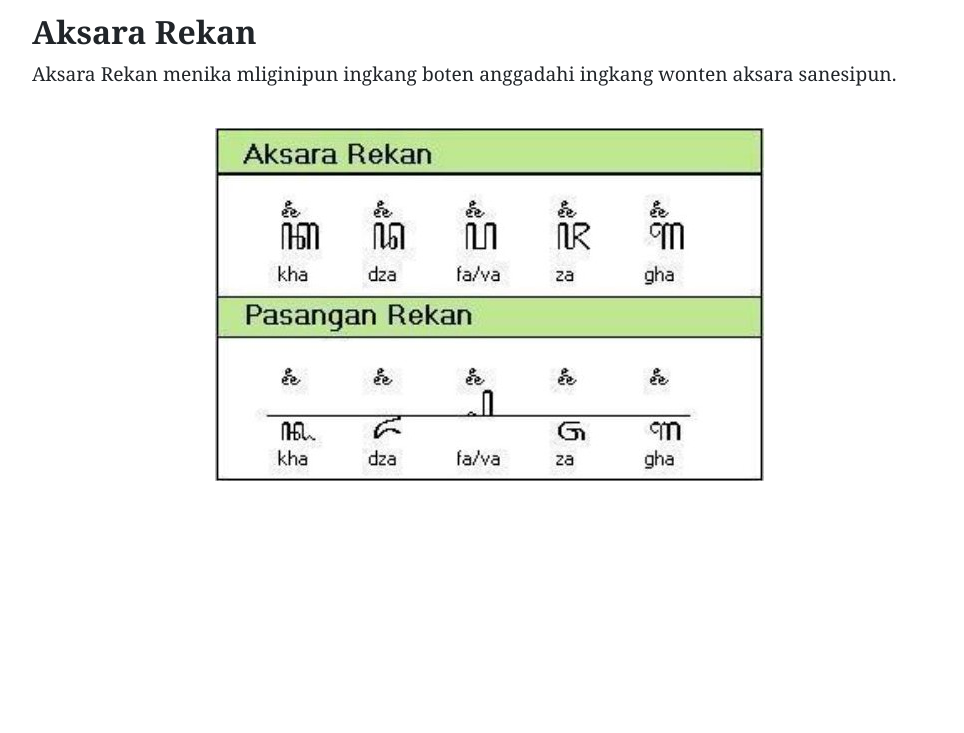
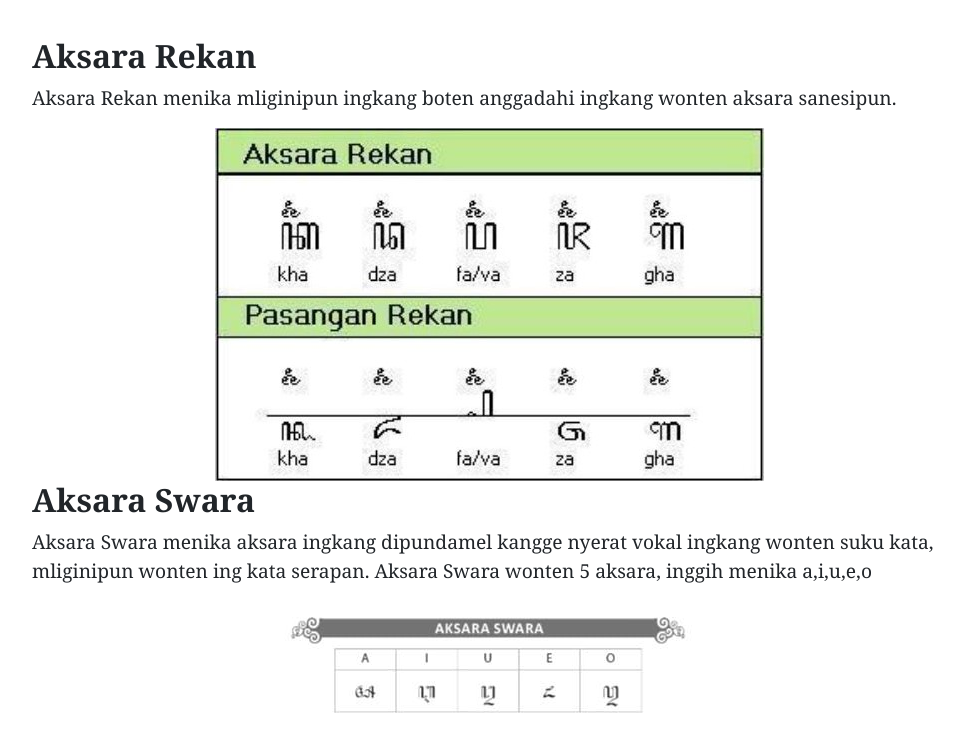
Before and after one commit to GelfandAlHarits/SinauAksara.github.io, a plain HTML site: page index.html in a window 1280 px wide. Shown: the part 1654-2387 px from the top of the page, without its empty margins (150-1114 px from the left). Before the commit the page ends 2135 px from the top, so only its background shows below. Drawn offline with nearby package versions, Linux system fonts and the light colour scheme.

Commit message:
menambah gambar

```diff
--- a/index.html
+++ b/index.html
@@ -46,19 +46,31 @@
         Pa Dha Ja Ya Nya: tegesipun padha digdayane <br />
         Ma Ga Ba Tha Nga: tegesipun padha dadi bathang
       </p>
-    </div>
+    </div> <br>
     <div class="container">
       <h1><strong>Aksara Rekan</strong></h1>
       <p class="deskripsi">
         Aksara Rekan menika mliginipun ingkang boten anggadahi ingkang wonten
         aksara sanesipun.
-      </p> <br>
+      </p>
       <img
         src="/image/sandhangan.jpeg"
         alt="sandhangan"
         class="gambar-hanacaraka"
       />
       <div class="row">
+        <div class="container">
+          <h1><strong>Aksara Swara</strong></h1>
+          <p class="deskripsi">
+            Aksara Swara menika aksara ingkang dipundamel kangge nyerat vokal ingkang wonten suku kata,
+            mliginipun wonten ing kata serapan. Aksara Swara wonten 5 aksara, inggih menika a,i,u,e,o
+          </p>
+          <img
+            src="/image/swara.jpeg"
+            alt="swara"
+            class="gambar-hanacaraka"
+          />
+          <div class="row">
         <div class="col-sm-12 col-md-6 col-lg-4">
           <!-- Konten yang responsif -->
         </div>
```
Also changed, not shown: image/swara.jpeg (added).
